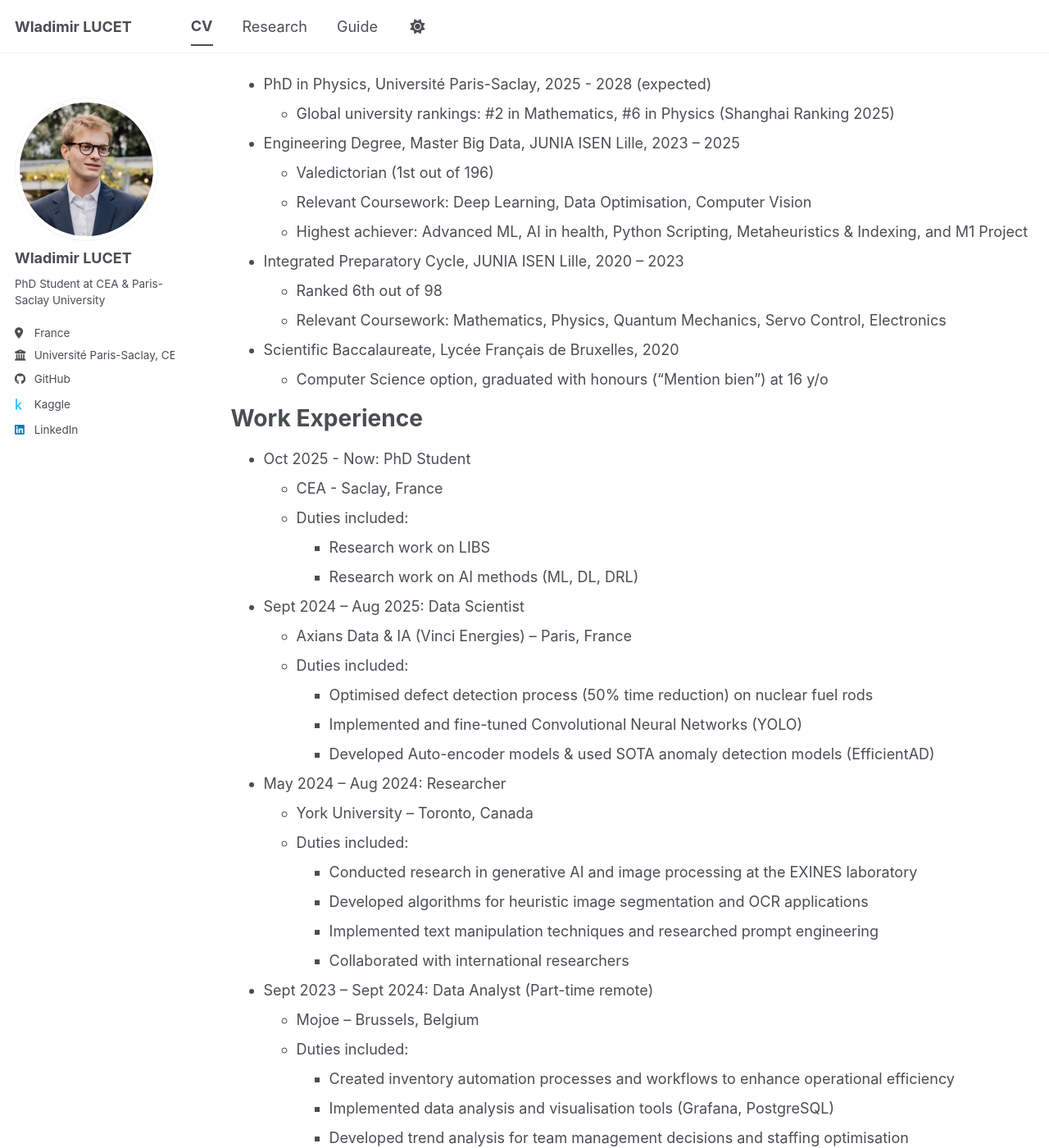
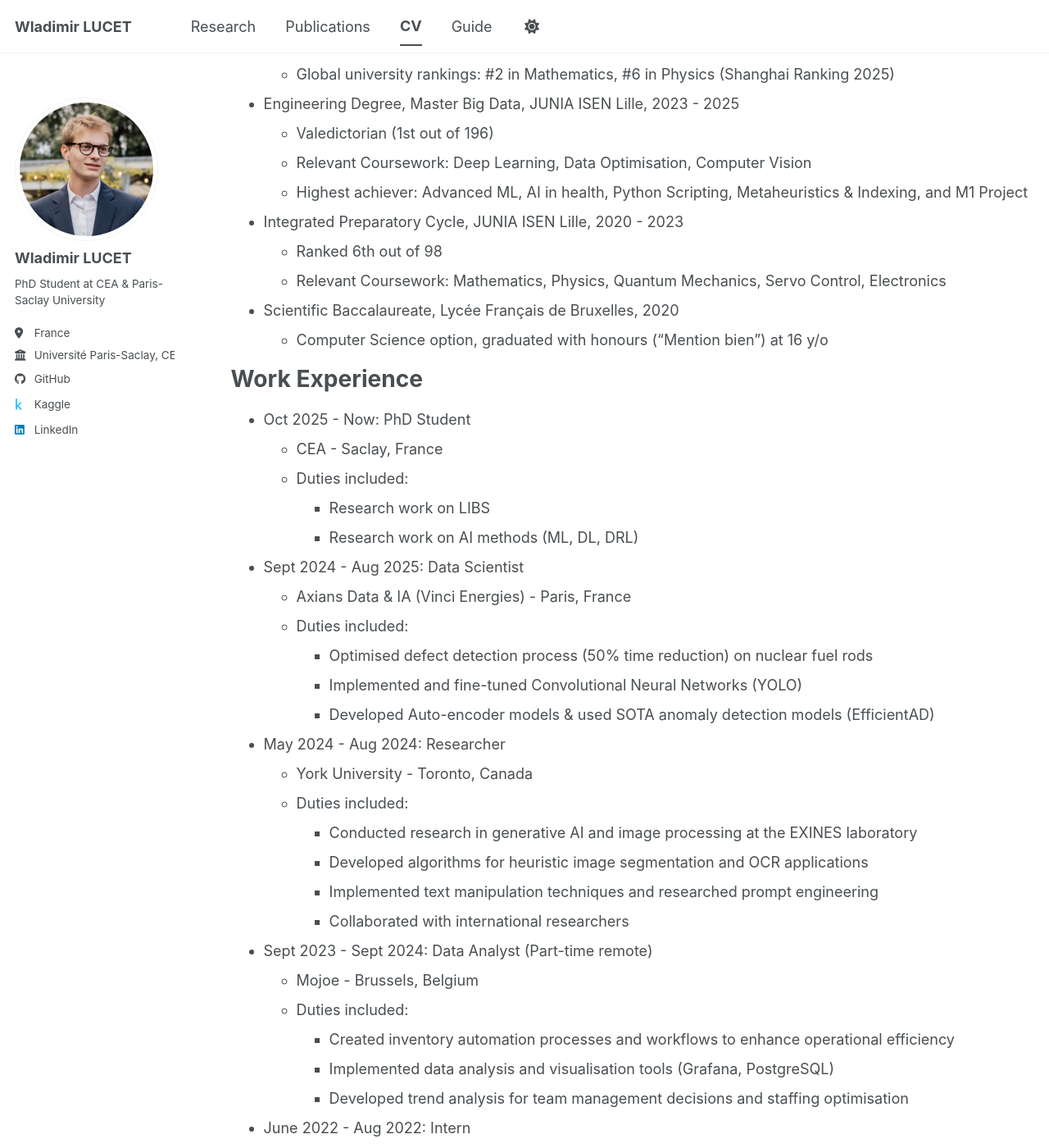
Before and after one commit to WladimirLct/wladimirlct.github.io, a Jekyll site: the page built from _pages/cv.md, in a window 1280 px wide and 1400 px high, scrolled down 262 px. Shown: the whole window at 82% size. Built offline with Jekyll 4.4.1, drawn with Linux system fonts in a browser that asks for light colours; a script bundle is joined from its source files by our own code; library files that are not in the unit come from our copies; some of the changed text lies outside the part shown.

Commit message:
Move fix

```diff
--- a/_pages/cv.md
+++ b/_pages/cv.md
@@ -35,30 +33,30 @@ Work Experience
     * Research work on LIBS
     * Research work on AI methods (ML, DL, DRL)
 
-* Sept 2024 – Aug 2025: Data Scientist
-  * Axians Data & IA (Vinci Energies) – Paris, France
+* Sept 2024 - Aug 2025: Data Scientist
+  * Axians Data & IA (Vinci Energies) - Paris, France
   * Duties included:
     * Optimised defect detection process (50% time reduction) on nuclear fuel rods
     * Implemented and fine-tuned Convolutional Neural Networks (YOLO)
     * Developed Auto-encoder models & used SOTA anomaly detection models (EfficientAD)
 
-* May 2024 – Aug 2024: Researcher
-  * York University – Toronto, Canada
+* May 2024 - Aug 2024: Researcher
+  * York University - Toronto, Canada
   * Duties included:
     * Conducted research in generative AI and image processing at the EXINES laboratory
     * Developed algorithms for heuristic image segmentation and OCR applications
     * Implemented text manipulation techniques and researched prompt engineering
     * Collaborated with international researchers
 
-* Sept 2023 – Sept 2024: Data Analyst (Part-time remote)
-  * Mojoe – Brussels, Belgium
+* Sept 2023 - Sept 2024: Data Analyst (Part-time remote)
+  * Mojoe - Brussels, Belgium
   * Duties included:
     * Created inventory automation processes and workflows to enhance operational efficiency
     * Implemented data analysis and visualisation tools (Grafana, PostgreSQL)
     * Developed trend analysis for team management decisions and staffing optimisation
 
-* June 2022 – Aug 2022: Intern
-  * MNK Partners – Warsaw, Poland
+* June 2022 - Aug 2022: Intern
+  * MNK Partners - Warsaw, Poland
   * Duties included:
     * Performed market analysis for a real estate investment fund specialising in European office spaces
     * Utilised financial models to assess properties and prepared presentations for stakeholders
```
Also changed, not shown: other parts of _pages/cv.md (+3 -5 lines), _data/navigation.yml (+5 -5 lines), _publications/old/2009-10-01-paper-title-number-1.md (renamed from _publications/2009-10-01-paper-title-number-1.md), _publications/old/2025-06-08-paper-title-number-5.md (renamed from _publications/2025-06-08-paper-title-number-5.md), _talks/old/2013-03-01-tutorial-1.md (renamed from _talks/2013-03-01-tutorial-1.md), _talks/old/2014-02-01-talk-2.md (renamed from _talks/2014-02-01-talk-2.md), _teaching/old/2014-spring-teaching-1.md (renamed from _teaching/2014-spring-teaching-1.md), _teaching/old/2015-spring-teaching-2.md (renamed from _teaching/2015-spring-teaching-2.md).
